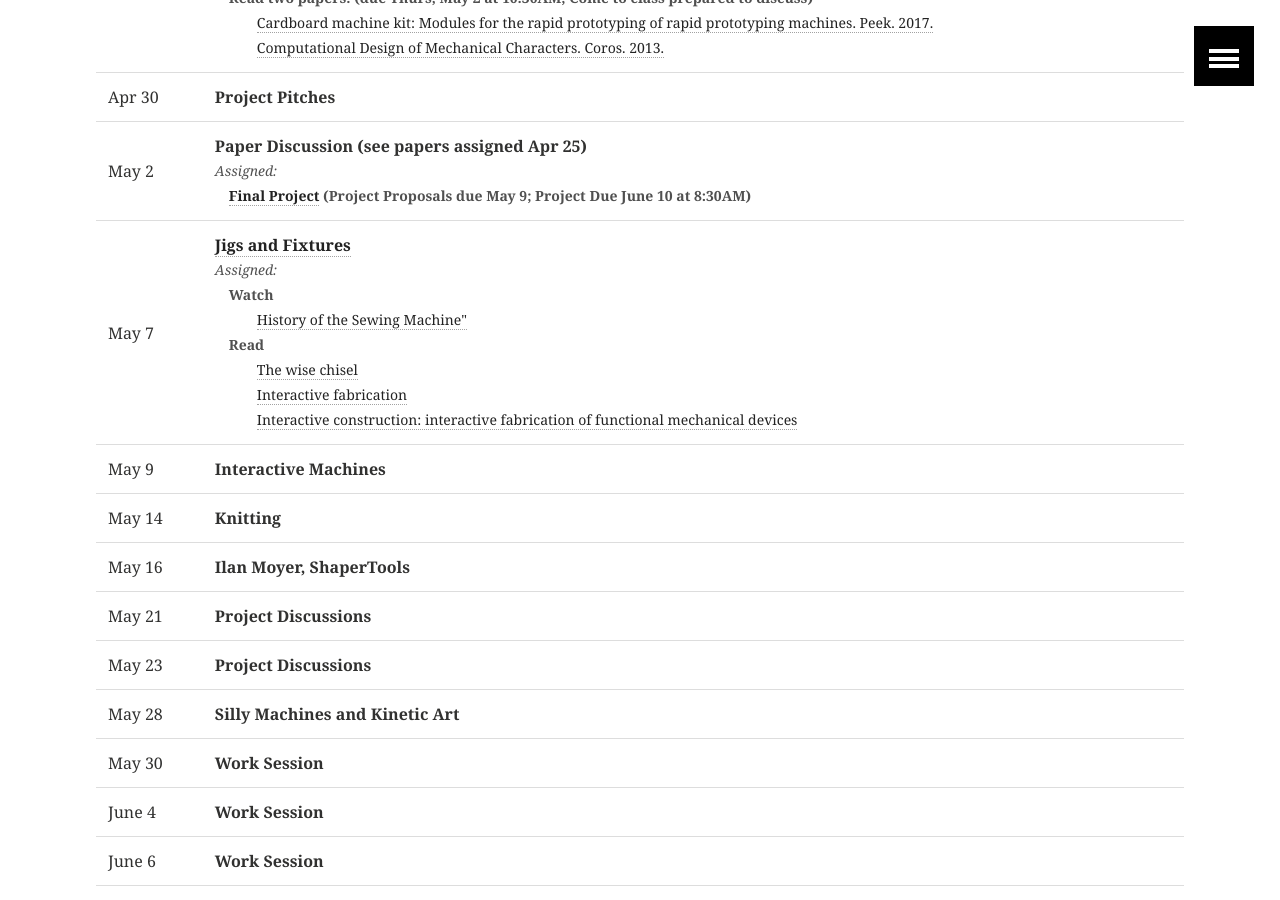
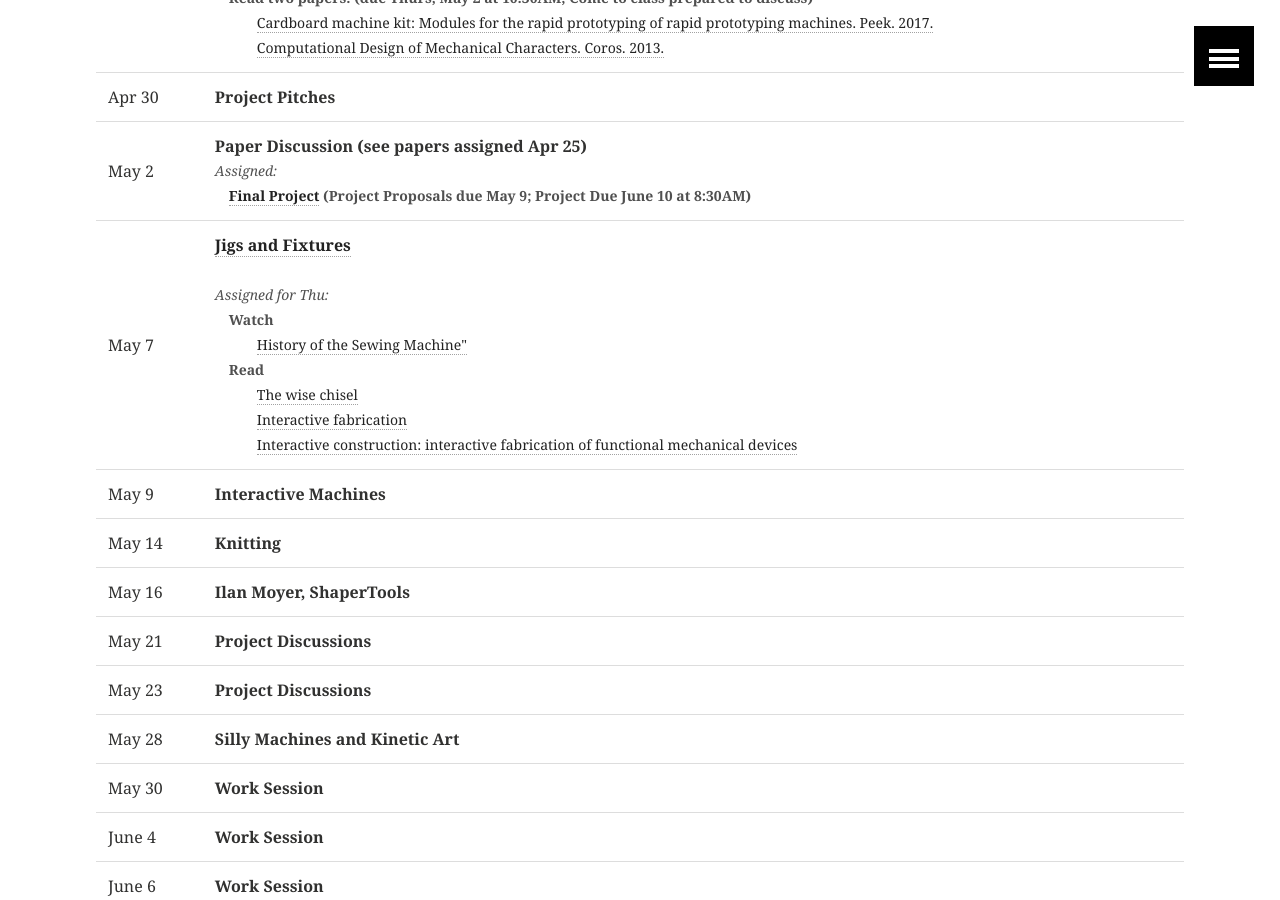
Before and after one commit to cs448m/cs448m.github.io, a Jekyll site: the page built from index.md, in a window 1280 px wide and 900 px high, scrolled down 1506 px. Built offline with Jekyll 4.4.1, drawn with Linux system fonts in a browser that asks for light colours.

```diff
--- a/index.md
+++ b/index.md
@@ -52,7 +52,8 @@
     			<br>&emsp;<b><a href="/assignments/finalproject/">Final Project</a> (Project Proposals due May 9; Project Due June 10 at 8:30AM)</b>
     	</span></td></tr>
     <tr><td>May 7</td><td><a href="/lectures/jigs/jigs.pdf"><b>Jigs and Fixtures</b></a><br>
-    <span class="assigned"><i>Assigned:</i>
+    <span class="assigned">
+    <br><i>Assigned for Thu:</i>
                 <br>&emsp;<b>Watch</b>
                 <br>&emsp;&emsp;&emsp;<a href="https://www.youtube.com/watch?v=NMd4MCKGHBE">History of the Sewing Machine"</a>
                 <br>&emsp;<b>Read</b>
```
